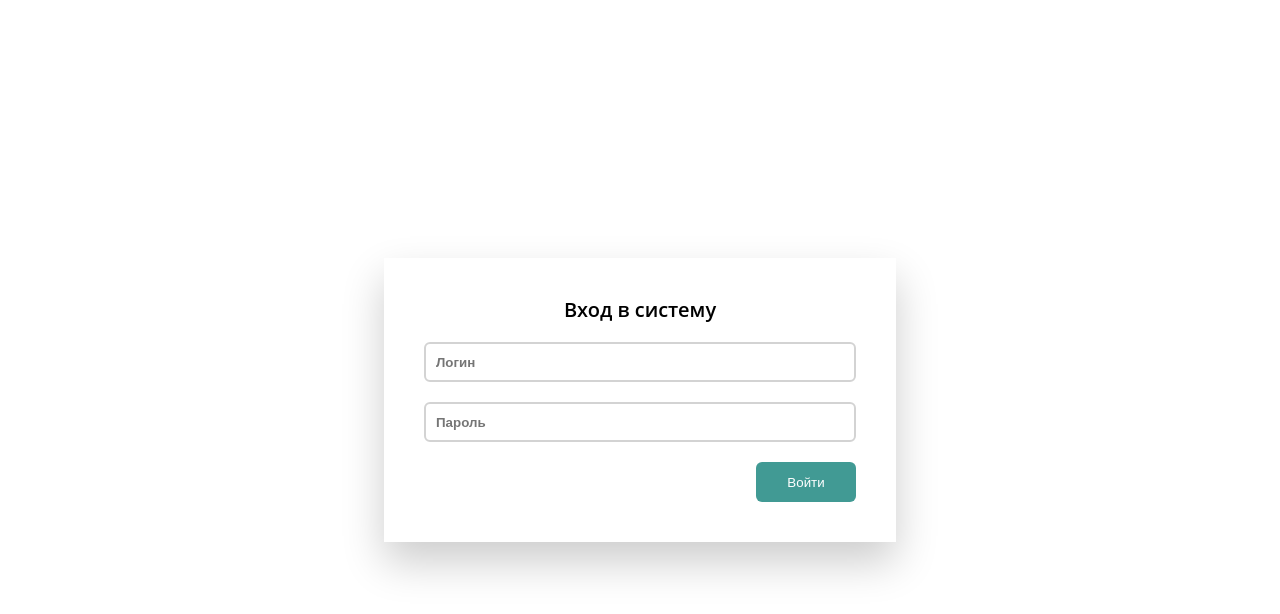
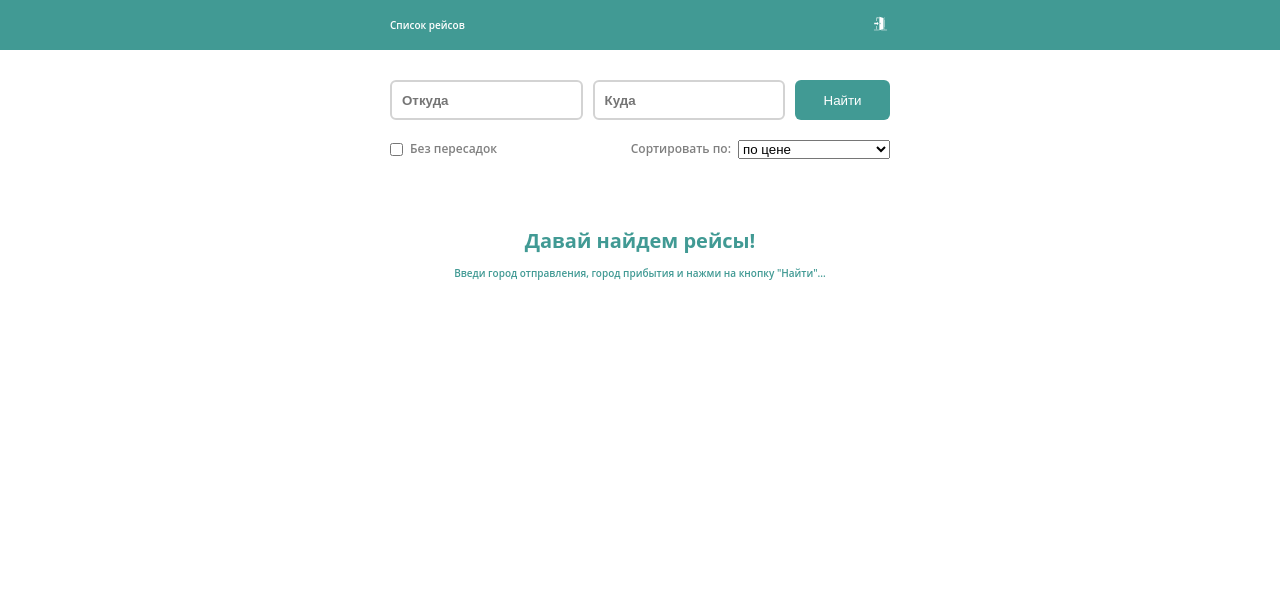
Before and after one commit to AlyonaMarycheva/globalavia-tickets, a React (Create React App) app: page / in a window 1280 px wide. Shown: the top 614 px of the page. Built offline with nearby package versions, Linux system fonts and the light colour scheme.

Commit message:
add routing

```diff
--- a/package.json
+++ b/package.json
@@ -9,6 +9,8 @@
     "axios": "^0.21.0",
     "react": "^17.0.1",
     "react-dom": "^17.0.1",
+    "react-icons": "^4.1.0",
+    "react-router-dom": "^5.2.0",
     "react-scripts": "4.0.0",
     "web-vitals": "^0.2.4"
   },
--- a/src/App.js
+++ b/src/App.js
@@ -1,15 +1,42 @@
-import './App.css';
+import {
+  BrowserRouter as Router,
+  Switch, Route, Redirect
+} from "react-router-dom";
+import React, {useState, useEffect} from "react";
 import BookingPage from './containers/BookingPage/BookingPage';
 import OperatorPage from './containers/OperatorPage/OperatorPage';
 import LoginPage from './containers/LoginPage/LoginPage';
-
+import './App.css';
+import {Header} from './components/Header/Header'
 
 export const App = () => {
+  const [user, setUser] = useState(() => {
+    const localData = localStorage.getItem('loggedUser');
+    return localData ? JSON.parse(localData) : null
+  });
+
+  useEffect(() => {
+    user ?
+    window.localStorage.setItem(
+      'loggedUser', JSON.stringify(user)
+    )
+    : window.localStorage.clear();
+  }, [user])
+
   return (
-    <div>
-      <LoginPage />
-      {/* <OperatorPage /> */}
-      {/* <BookingPage /> */}
-    </div>
+    <Router>
+      <Header user={user} setUser={setUser}/>
+      <Switch>
+      <Route path="/login">
+        <LoginPage user={user} setUser={setUser}/>
+      </Route>
+      <Route path="/operator" render={() =>
+          user ? <OperatorPage /> : <Redirect to="/login" />
+        } />
+      <Route path="/">
+       <BookingPage />
+       </Route>
+       </Switch>
+    </Router>
   );
 };
--- a/src/UI/Button/Button.js
+++ b/src/UI/Button/Button.js
@@ -1,7 +1,7 @@
 import classes from './Button.module.css';
 
-const Button = ({ text, clicked }) => {
-  return <button onClick={clicked} className={classes.button}>
+const Button = ({ text, clicked, type}) => {
+  return <button onClick={clicked} className={classes.button} type={type}>
     {text}
   </button>
 
--- a/src/UI/Input/Input.js
+++ b/src/UI/Input/Input.js
@@ -1,12 +1,13 @@
 import classes from './Input.module.css';
 
-const Input = ({ placeholder, type, value, changed }) => {
+const Input = ({ placeholder, type, value, changed, required }) => {
   return <input
     value={value}
     placeholder={placeholder}
     type={type}
     className={classes.Input}
     onChange={changed}
+    required={required}
     />
 
 };
--- /dev/null
+++ b/src/components/Header/Header.js
@@ -0,0 +1,34 @@
+import classes from "./Header.module.css";
+import { GiExitDoor } from "react-icons/gi";
+import { useHistory, useLocation } from "react-router-dom";
+import { Link } from "react-router-dom";
+
+
+export const Header = ({user, setUser}) => {
+  const history = useHistory();
+  const location = useLocation();
+  const handleLogin = () => {
+      setUser(null);
+      history.push('/login')
+  }
+
+  return (
+    <div className={classes.container}>
+      <div className={classes.content}>
+        <div className={classes.item}>
+          <Link className={classes.link} to="/">Список рейсов</Link>
+          {user  ? <Link  className={classes.link} to="/operator">Панель оператора</Link> : null}
+        </div>
+        <div className={classes.item}>
+          {user  ? <div>{user.firstName}</div> : null}
+        {location.pathname !== '/login' ?
+          <button className={classes.button} onClick={handleLogin}>
+            <GiExitDoor size='1.5rem' className={classes.svg}/>
+          </button> :
+          null
+        }
+        </div>
+      </div>
+    </div>
+  )
+}
--- /dev/null
+++ b/src/components/Header/Header.module.css
@@ -0,0 +1,50 @@
+.container {
+  width: 100%;
+  display: flex;
+  justify-content: center;
+  height: 5rem;
+  padding: 1rem 0;
+  color: white;
+  margin-bottom: 3rem;
+  position: sticky;
+  top: 0;
+  background-color: #419A94;
+}
+
+.content {
+  width: 50rem;
+  display: flex;
+  justify-content: space-between;
+}
+
+.button {
+  margin-left: 1rem;
+  border:none;
+  background: none;
+  width: 2rem;
+}
+.button:focus {
+  outline: none;
+}
+
+.svg {
+  color: white;
+}
+
+.svg:hover {
+  color: rgb(231, 229, 229);
+}
+
+.link {
+  color:white;
+  text-decoration: none;
+  margin-right: 2rem;
+}
+.link:hover {
+  color: rgb(231, 229, 229);
+}
+
+.item {
+  display: flex;
+  align-items: center;
+}
--- a/src/containers/LoginPage/LoginPage.js
+++ b/src/containers/LoginPage/LoginPage.js
@@ -3,51 +3,49 @@ import classes from './LoginPage.module.css';
 import Input from '../../UI/Input/Input';
 import Button from '../../UI/Button/Button';
 import axios from 'axios';
+import { useHistory } from 'react-router-dom';
 
-const LoginPage = () => {
+const LoginPage = ({user, setUser}) => {
+  const history = useHistory();
   const [login, setLogin] = useState('');
   const [password, setPassword] = useState('');
-  const [user, setUser] = useState(null);
 
   const changeLoginHandler = (e) => setLogin(e.target.value);
   const changePasswordHandler = (e) => setPassword(e.target.value);
 
-  const handleLogin = async event => {
-    event.preventDefault()
-    try {
-      const response = await axios.post(
-        'https://globalaviaapi.azurewebsites.net/operator/token',
-       {login, password}
-       );
-      const user = response.data;
-      // console.log(user)
-      window.localStorage.setItem(
-        'loggedUser', JSON.stringify(user)
-      )
-      setUser(user);
-      setLogin('');
-      setPassword('');
-    } catch (exception) {
-      console.log('ты дурак')
-    }
+  const handleLogin = (e)=> {
+    e.preventDefault();
+  axios
+    .post('https://globalaviaapi.azurewebsites.net/operator/token', {login, password})
+    .then(response => {
+      if (typeof response.data['token'] !== "undefined") {
+        setUser(response.data)
+        setLogin('');
+        setPassword('');
+        history.push('/');
+      }
+      else
+        alert("Неверные данные. Попробуйте снова")
+    })
+
   }
 
-  console.log(login, password)
   return (
-    <div className={classes.container}>
+    <form onSubmit={handleLogin} className={classes.container}>
       <div className={classes.header}>
         Вход в систему
       </div>
       <div className={classes.item}>
-        <Input placeholder="Логин" value={login} changed={changeLoginHandler}/>
+        <Input placeholder="Логин" value={login} changed={changeLoginHandler} required={true}/>
       </div>
       <div className={classes.item}>
-        <Input placeholder="Пароль" type="password" value={password} changed={changePasswordHandler}/>
+        <Input placeholder="Пароль" type="password" value={password} changed={changePasswordHandler} required={true}/>
       </div>
       <div className={classes.buttonContainer}>
-        <Button text="Войти" clicked={handleLogin}/>
+        <Button text="Войти" type="submit"/>
       </div>
-    </div>
+
+    </form>
   )
 }
 
--- a/src/containers/LoginPage/LoginPage.module.css
+++ b/src/containers/LoginPage/LoginPage.module.css
@@ -12,6 +12,7 @@
   margin-bottom: 2rem;
   text-align: center;
 }
+
 .item {
   margin-bottom: 2rem;
 }
@@ -20,4 +21,5 @@
   display: flex;
   justify-content: flex-end;
   height: 4rem;
+
 }
```
Also changed, not shown: 1 other file (tests, documents, lock files or other folders).
